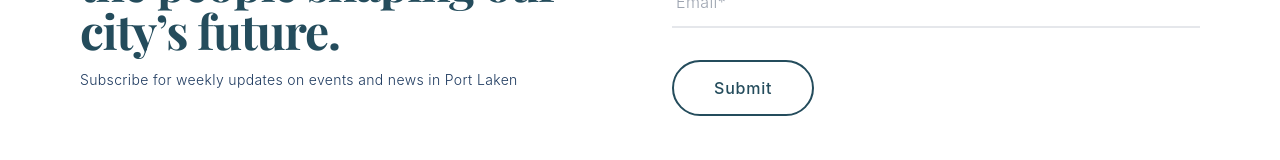
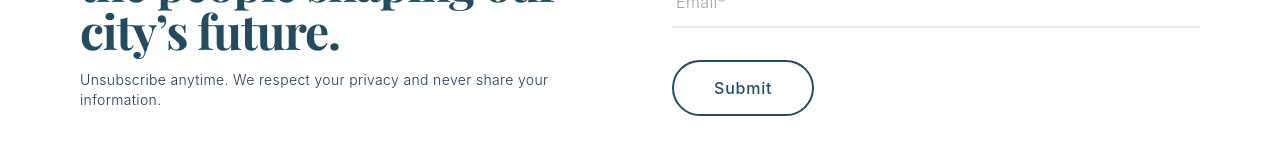
Before and after one commit to CleeYOpro/portLakenWeb, a Next.js app: page / in a window 1280 px wide. Shown: the part 6914-7074 px from the top of the page. Built offline with nearby package versions, Linux system fonts and the light colour scheme; a web font is replaced by a local one.

Commit message:
update newsletter

```diff
--- a/app/page.tsx
+++ b/app/page.tsx
@@ -740,7 +740,7 @@ export default function Home() {
               <h3 className="font-playfair text-4xl md:text-5xl font-bold text-primary-shade leading-tight tracking-tight">
                 <span className="italic">Stay in the loop.</span> Port Laken’s latest stories, creative highlights, and the people shaping our city’s future.</h3>
               <p className="text-primary-shade/70 text-sm font-light tracking-wide hover:text-primary-shade/90 transition-colors duration-300">
-                Subscribe for weekly updates on events and news in Port Laken
+                Unsubscribe anytime. We respect your privacy and never share your information.
               </p>
             </div>
 
```
